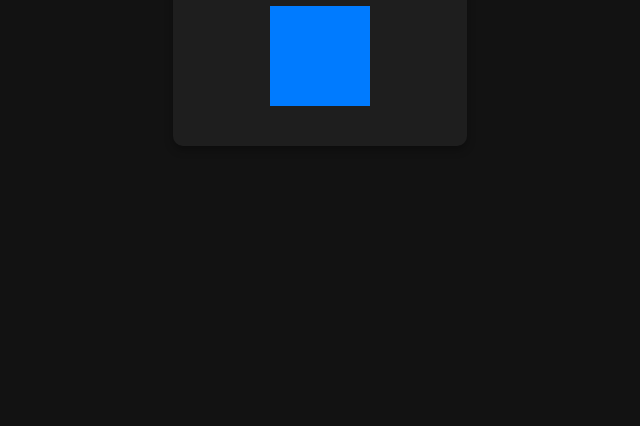
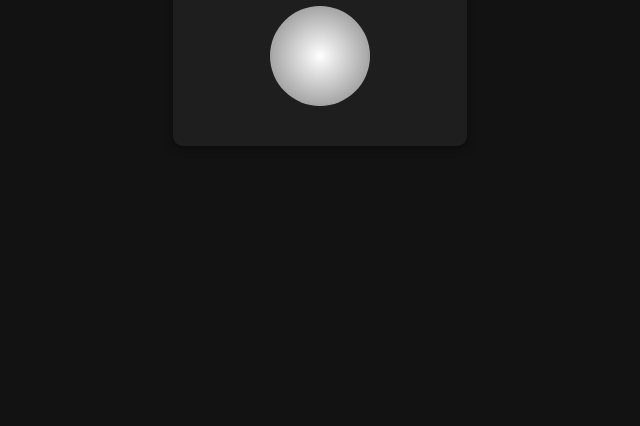
Before and after one commit to IncharillaTheCoder/InchasCoinGame, a plain HTML site: page index.html in a window 1280 px wide. Shown: the part 374-800 px from the top of the page, without its empty margins (320-960 px from the left). Drawn offline with Linux system fonts and the light colour scheme.

Commit message:
style.css

```diff
--- a/style.css
+++ b/style.css
@@ -32,6 +32,8 @@ body {
     height: 100%;
     position: absolute;
     backface-visibility: hidden;
+    border-radius: 50%;
+    background: radial-gradient(circle, #f0f0f0, #bfbfbf, #7f7f7f);
     display: flex;
     justify-content: center;
     align-items: center;
@@ -40,12 +42,13 @@ body {
 }
 
 .heads {
-    background-color: #007bff;
+    transform: rotateY(0deg);
+    background: radial-gradient(circle, #ffffff, #bfbfbf, #7f7f7f);
 }
 
 .tails {
-    background-color: #ff5733;
     transform: rotateY(180deg);
+    background: radial-gradient(circle, #7f7f7f, #4f4f4f, #000000);
 }
 
 button {
```
